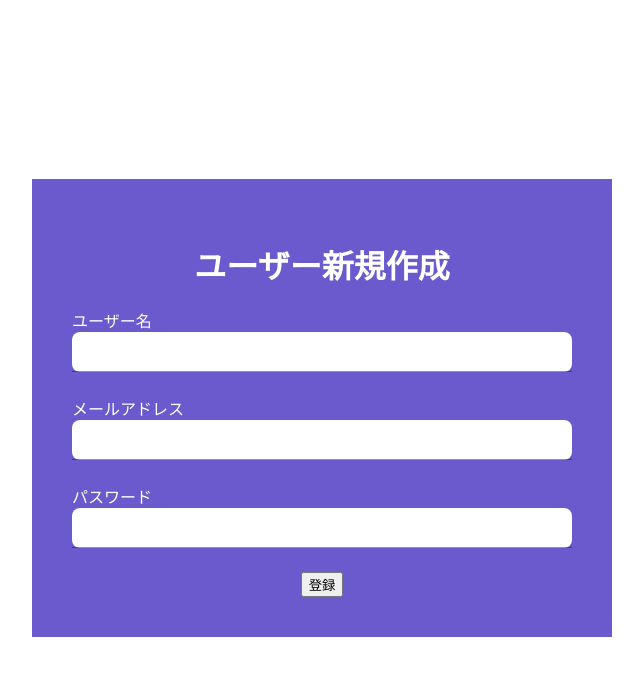
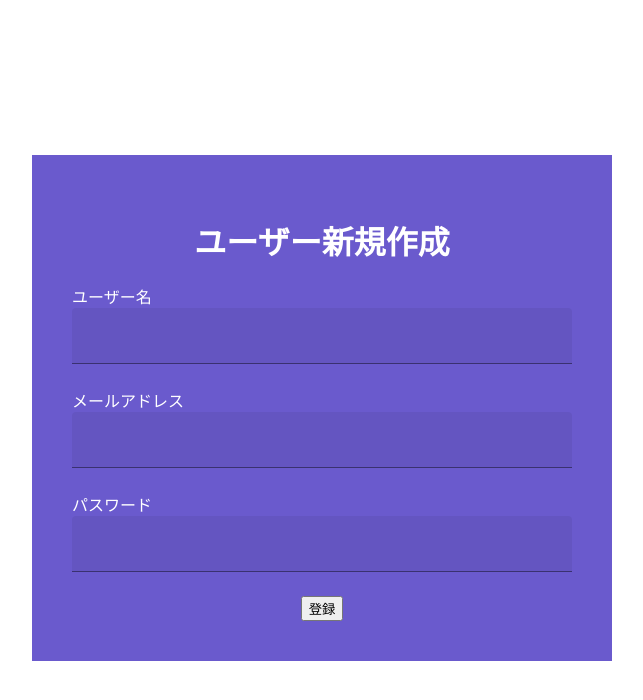
Before and after one commit to nakaryo716/missions-app, a Next.js app: page /signup in a window 1280 px wide. Shown: the top 700 px of the page, without its empty margins (318-961 px from the left). Built offline with nearby package versions, Linux system fonts and the light colour scheme.

Commit message:
[fix]fix use text filed component Input -> TextFiled

```diff
--- a/src/components/MyInput.tsx
+++ b/src/components/MyInput.tsx
@@ -1,4 +1,4 @@
-import { Input as BaseInput } from "@mui/material"
+import { TextField } from "@mui/material"
 import { ChangeEvent } from "react";
 
 interface InputProps {
@@ -10,19 +10,13 @@ interface InputProps {
 
 export default function Input({type, required, autoComp, handleChange}: InputProps) {
   return(
-    <BaseInput
+    <TextField
+      variant="filled"
       type={type}
-      onChange={e => handleChange(e)}
       required={required}
       autoComplete={autoComp}
-      sx={style}
+      onChange={handleChange}
+      fullWidth
     />
   );
 }
-
-const style = {
-  backgroundColor: "white",
-  borderRadius: 2,
-  width: "100%",
-  height: 40,
-}
```
